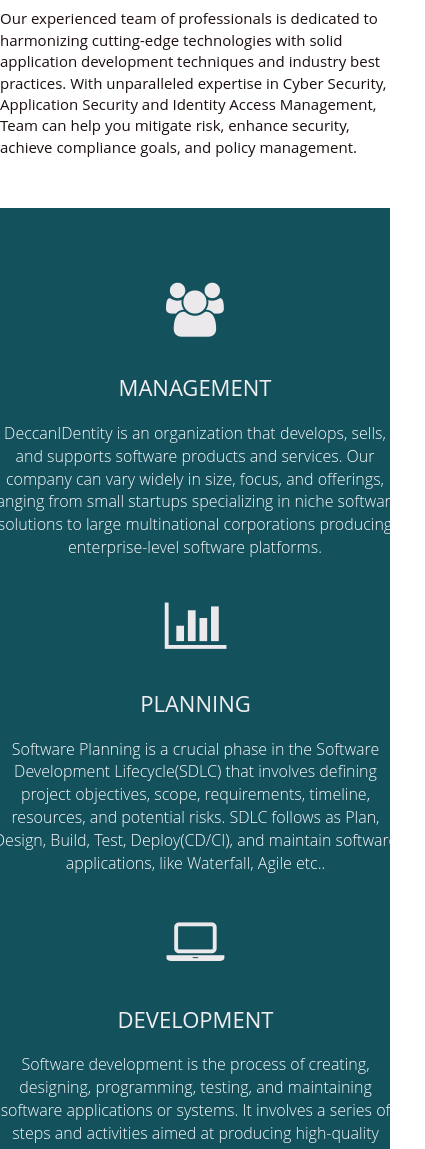
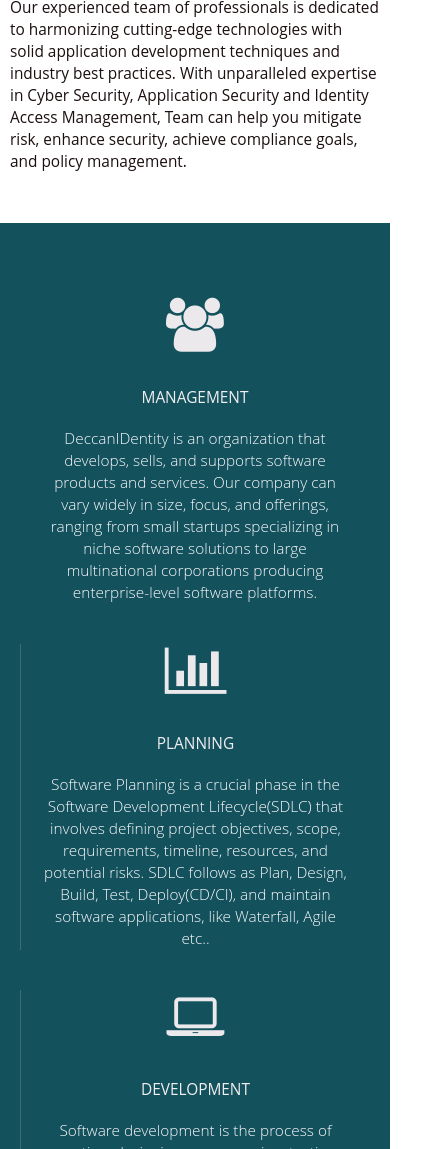
Before and after one commit to deccanidentity/DisWebSiteCOM.github.io, a plain HTML site: page index.html in a window 390 px wide. Shown: the part 851-2000 px from the top of the page, 425 px wide, since content can reach past the window. Drawn offline with nearby package versions, Linux system fonts and the light colour scheme.

Commit message:
Update deccan-identity.css
updated css - mobile view response settings

```diff
--- a/css/deccan-identity.css
+++ b/css/deccan-identity.css
@@ -1,3 +1,4 @@
+
 /* Start: Recommended DeccanIDentity styles */
 
 @import url("https://cdnjs.cloudflare.com/ajax/libs/font-awesome/4.7.0/css/font-awesome.min.css");
@@ -72,3 +73,41 @@ font-weight: 600;
 footer {
 	background:#6f5e5e
 }
+
+/* Responsive fixes for mobile screens */
+@media (max-width: 767px) {
+  .container, .container-full {
+    width: 100% !important;
+    padding-left: 10px !important;
+    padding-right: 10px !important;
+  }
+  .row {
+    margin-left: 0 !important;
+    margin-right: 0 !important;
+  }
+  [class^="col-"] {
+    padding-left: 5px !important;
+    padding-right: 5px !important;
+    width: 100% !important;
+    float: none !important;
+    display: block !important;
+  }
+  h1, h2, h3, h4, h5, h6, p, label {
+    font-size: 1.1em !important;
+    word-break: break-word;
+  }
+  img {
+    max-width: 100% !important;
+    height: auto !important;
+  }
+  .navbar-nav {
+    text-align: left !important;
+    margin-right: 0 !important;
+  }
+  .highlight, .panel, .jumbotron, .footer1, .footer2 {
+    margin-left: 0 !important;
+    margin-right: 0 !important;
+    padding-left: 10px !important;
+    padding-right: 10px !important;
+  }
+}
```
